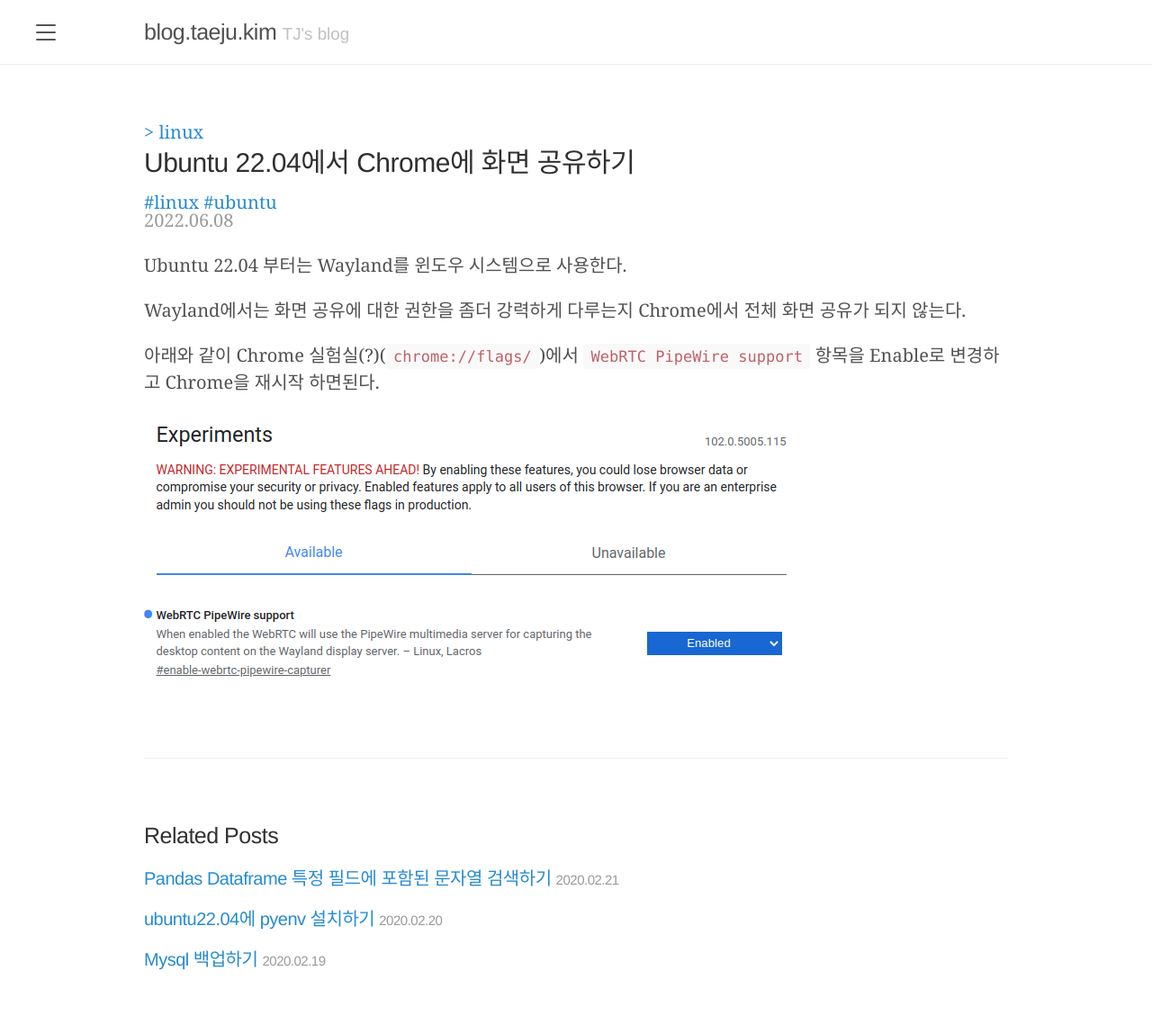
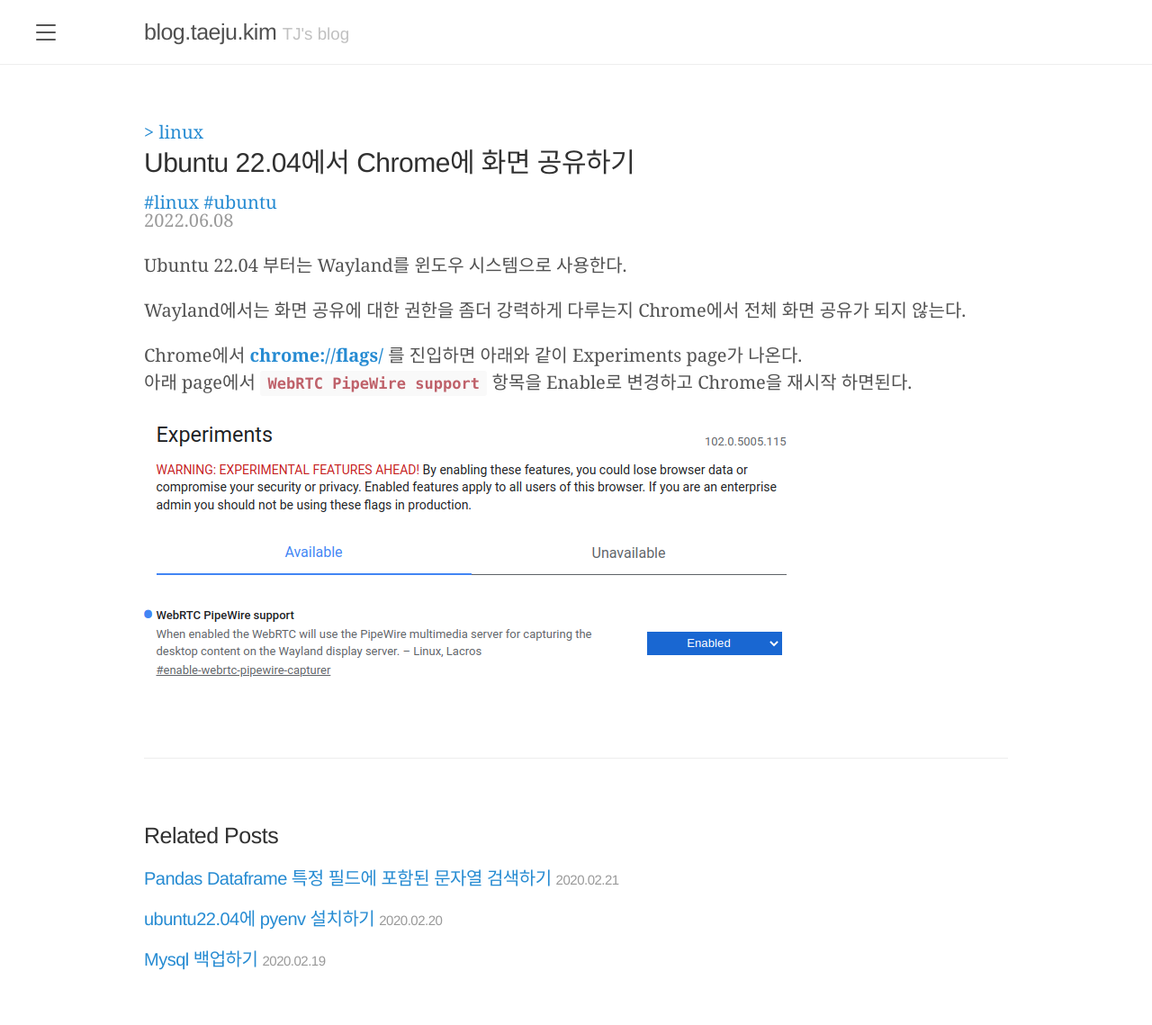
Before and after one commit to taejukim/taejukim.github.io, a Jekyll site: the page built from _posts/2022-06-08-ubuntu-chrome-screen-share.md, in a window 1280 px wide. Shown: the whole page at 90% size. Built offline with Jekyll 4.4.1, drawn with Linux system fonts in a browser that asks for light colours; some web fonts are replaced.

Commit message:
chrome post 수정

```diff
--- a/_posts/2022-06-08-ubuntu-chrome-screen-share.md
+++ b/_posts/2022-06-08-ubuntu-chrome-screen-share.md
@@ -9,6 +9,7 @@
 
 Wayland에서는 화면 공유에 대한 권한을 좀더 강력하게 다루는지 Chrome에서 전체 화면 공유가 되지 않는다.
 
-아래와 같이 Chrome 실험실(?)(`chrome://flags/`)에서 `WebRTC PipeWire support`  항목을 Enable로 변경하고  Chrome을 재시작 하면된다.
+Chrome에서 **[chrome://flags/](chrome://flags/)** 를 진입하면 아래와 같이 Experiments page가 나온다.
+아래 page에서  **`WebRTC PipeWire support`** 항목을 Enable로 변경하고  Chrome을 재시작 하면된다.
 
 ![chrome experiments](/assets/images/chrome_experiments.png)
```
